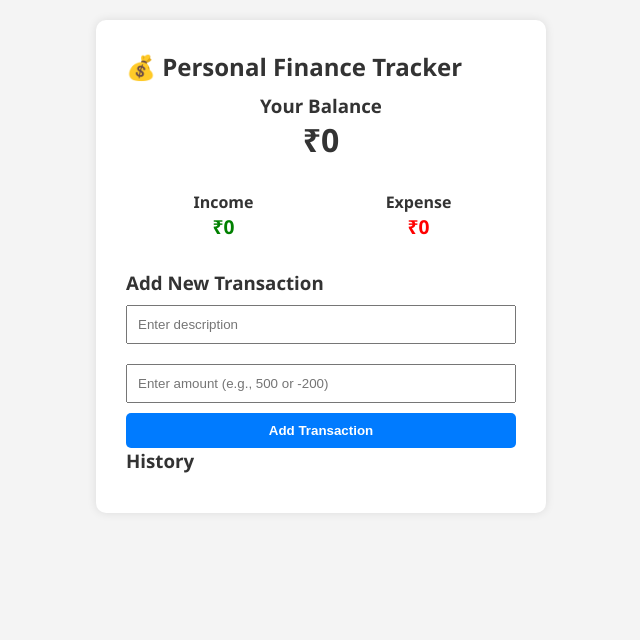
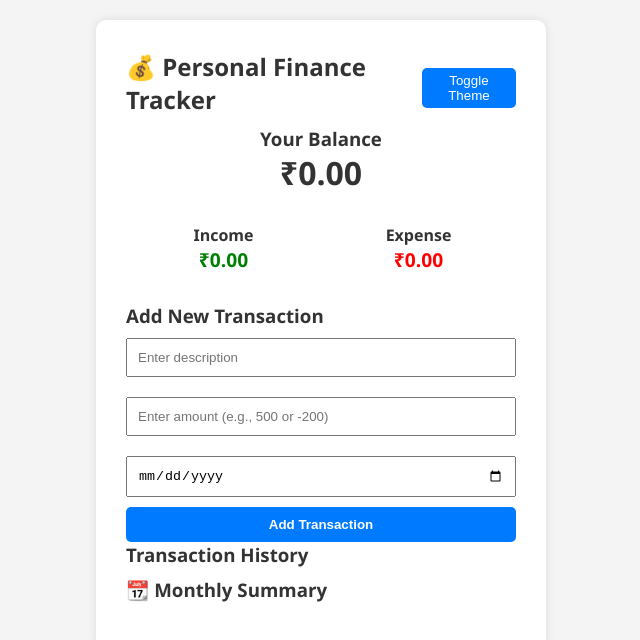
Before and after one commit to Paxton-28/finance-tracker, a plain HTML site: page index.html in a window 1280 px wide. Shown: the whole page, without its empty margins (319-959 px from the left). Drawn offline with Linux system fonts and the light colour scheme.

Commit message:
Update index.html

```diff
--- a/index.html
+++ b/index.html
@@ -8,15 +8,16 @@
 </head>
 <body>
   <div class="container">
-    <h2>💰 Personal Finance Tracker</h2>
+    <div class="header">
+      <h2>💰 Personal Finance Tracker</h2>
+      <button id="toggle-theme">Toggle Theme</button>
+    </div>
 
-    <!-- Balance Display -->
     <div class="balance">
       <h3>Your Balance</h3>
       <h1 id="balance">₹0</h1>
     </div>
 
-    <!-- Income and Expense Summary -->
     <div class="summary">
       <div>
         <h4>Income</h4>
@@ -28,20 +29,21 @@
       </div>
     </div>
 
-    <!-- Form to Add New Transaction -->
     <h3>Add New Transaction</h3>
     <form id="form">
       <input type="text" id="text" placeholder="Enter description" required />
       <input type="number" id="amount" placeholder="Enter amount (e.g., 500 or -200)" required />
+      <input type="date" id="date" required />
       <button type="submit">Add Transaction</button>
     </form>
 
-    <!-- Transaction History -->
-    <h3>History</h3>
+    <h3>Transaction History</h3>
     <ul id="list" class="list"></ul>
+
+    <h3>📆 Monthly Summary</h3>
+    <div id="history" class="history"></div>
   </div>
 
-  <!-- JavaScript File -->
   <script src="script.js"></script>
 </body>
 </html>
```
